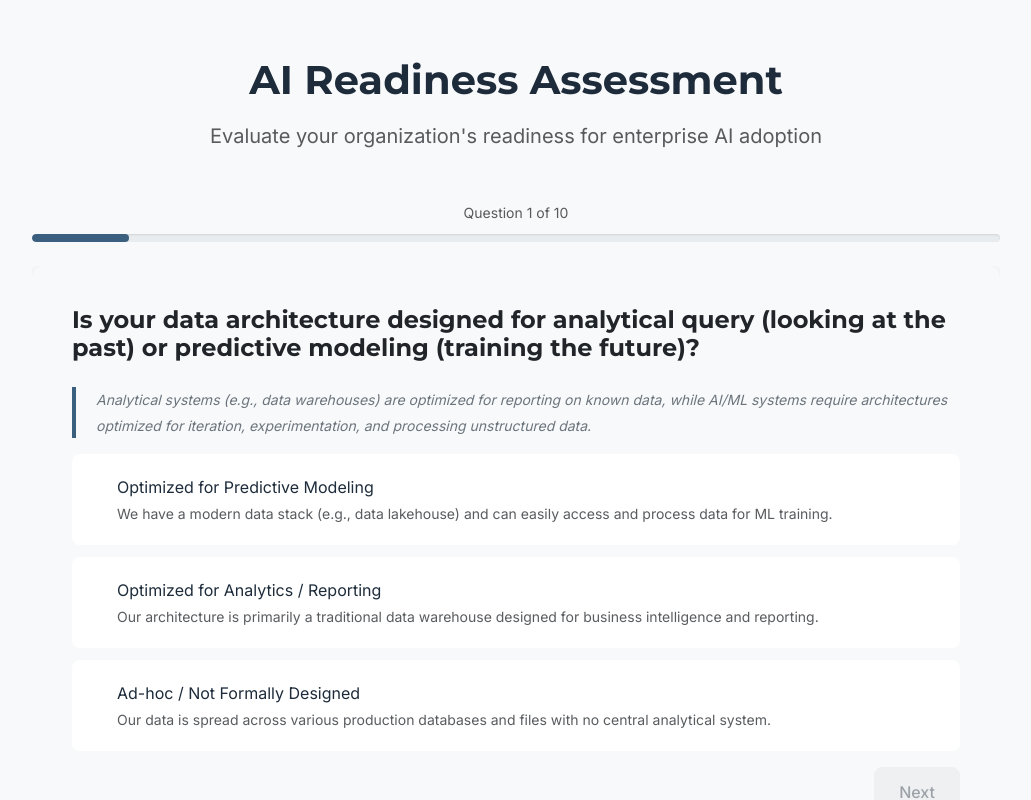
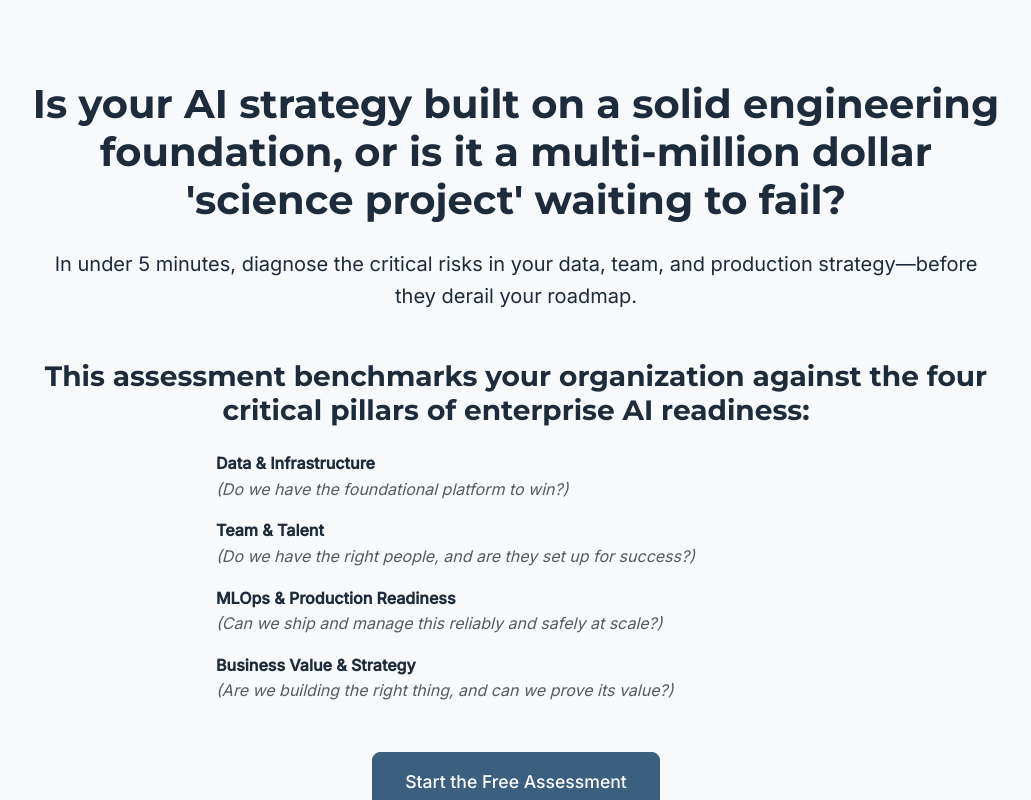
Before and after one commit to kirbah/ai-readiness-assessor, a React (Vite) app: page / in a window 1280 px wide. Shown: the top 800 px of the page, without its empty margins (124-1155 px from the left). Built offline with nearby package versions, Linux system fonts and the light colour scheme.

Commit message:
feat: add LandingPage component and integrate assessment start logic

```diff
--- a/src/App.tsx
+++ b/src/App.tsx
@@ -5,6 +5,7 @@ import React, {
   useCallback,
   useRef,
 } from "react";
+import LandingPage from "./components/LandingPage";
 import { AnimatePresence } from "framer-motion";
 import ReactGA from "react-ga4";
 import CookieConsent from "react-cookie-consent";
@@ -32,6 +33,7 @@ function App() {
   const [currentFilter, setCurrentFilter] = useState<string>("all");
   const [editMode, setEditMode] = useState<boolean>(false);
   const [urlError, setUrlError] = useState<string | null>(null);
+  const [assessmentStarted, setAssessmentStarted] = useState<boolean>(false);
 
   const questions: Question[] = questionsData;
   const questionsById = useMemo(() => {
@@ -188,7 +190,20 @@ function App() {
   }, []);
 
   useEffect(() => {
+    // If there are URL parameters for answers, or if there are saved answers,
+    // we should bypass the landing page and start the assessment directly.
     const urlParams = new URLSearchParams(window.location.search);
+    const savedAnswersStr = localStorage.getItem("aiAssessmentAnswers");
+    const hasUrlParams = Array.from(urlParams.keys()).some((key) =>
+      key.startsWith("q")
+    );
+    const hasSavedAnswers =
+      savedAnswersStr && Object.keys(JSON.parse(savedAnswersStr)).length > 0;
+
+    if (hasUrlParams || hasSavedAnswers) {
+      setAssessmentStarted(true);
+    }
+
     const urlAnswers: { [key: number]: string } = {};
     let hasAnyValidParam = false;
 
@@ -293,7 +308,9 @@ function App() {
 
   return (
     <div className="App d-flex flex-column min-vh-100">
-      {showResults ? (
+      {!assessmentStarted ? (
+        <LandingPage onStart={() => setAssessmentStarted(true)} />
+      ) : showResults ? (
         <div className="container-fluid py-4 flex-grow-1">
           <div className="container">
             <ResultsPage
--- /dev/null
+++ b/src/components/LandingPage.tsx
@@ -0,0 +1,82 @@
+import React from "react";
+
+interface LandingPageProps {
+  onStart: () => void;
+}
+
+const LandingPage: React.FC<LandingPageProps> = ({ onStart }) => {
+  return (
+    <div className="landing-page text-center py-5">
+      <div className="container">
+        {/* Header / H1 */}
+        <h1 className="h1 fw-bold mb-4">
+          Is your AI strategy built on a solid engineering foundation, or is it
+          a multi-million dollar 'science project' waiting to fail?
+        </h1>
+
+        {/* Subheading / Lead Paragraph */}
+        <p className="lead mb-5">
+          In under 5 minutes, diagnose the critical risks in your data, team,
+          and production strategy—before they derail your roadmap.
+        </p>
+
+        {/* Value Proposition Section */}
+        <div className="value-proposition mb-5">
+          <h3 className="h3 fw-bold mb-4">
+            This assessment benchmarks your organization against the four
+            critical pillars of enterprise AI readiness:
+          </h3>
+          <ul
+            className="list-unstyled text-start mx-auto"
+            style={{ maxWidth: "600px" }}
+          >
+            <li className="mb-3">
+              <strong>Data & Infrastructure</strong>
+              <p className="text-muted mb-0">
+                <em>(Do we have the foundational platform to win?)</em>
+              </p>
+            </li>
+            <li className="mb-3">
+              <strong>Team & Talent</strong>
+              <p className="text-muted mb-0">
+                <em>
+                  (Do we have the right people, and are they set up for
+                  success?)
+                </em>
+              </p>
+            </li>
+            <li className="mb-3">
+              <strong>MLOps & Production Readiness</strong>
+              <p className="text-muted mb-0">
+                <em>
+                  (Can we ship and manage this reliably and safely at scale?)
+                </em>
+              </p>
+            </li>
+            <li className="mb-3">
+              <strong>Business Value & Strategy</strong>
+              <p className="text-muted mb-0">
+                <em>
+                  (Are we building the right thing, and can we prove its value?)
+                </em>
+              </p>
+            </li>
+          </ul>
+        </div>
+
+        {/* Call to Action Section */}
+        <div className="cta-section">
+          <button className="btn btn-primary btn-lg mb-3" onClick={onStart}>
+            Start the Free Assessment
+          </button>
+          <p className="text-muted small">
+            Takes under 5 minutes | 100% Confidential | Instant, Actionable
+            Results
+          </p>
+        </div>
+      </div>
+    </div>
+  );
+};
+
+export default LandingPage;
```
